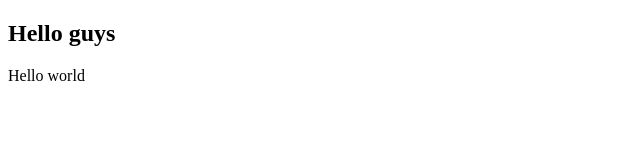
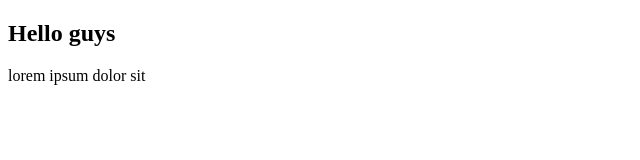
Before and after one commit to dilnuravafayeva/test-project, a plain HTML site: page index.html in a window 1280 px wide. Shown: the full height of the page, 0-640 px from the left. Drawn offline with Linux system fonts and the light colour scheme.

Commit message:
text changed

```diff
--- a/index.html
+++ b/index.html
@@ -7,7 +7,8 @@
 </head>
 <body>
     <h2>Hello guys</h2>
-    <p>Hello world</p>
+    <p>lorem ipsum dolor sit
+    </p>
     </p>
 </body>
 </html>
```
